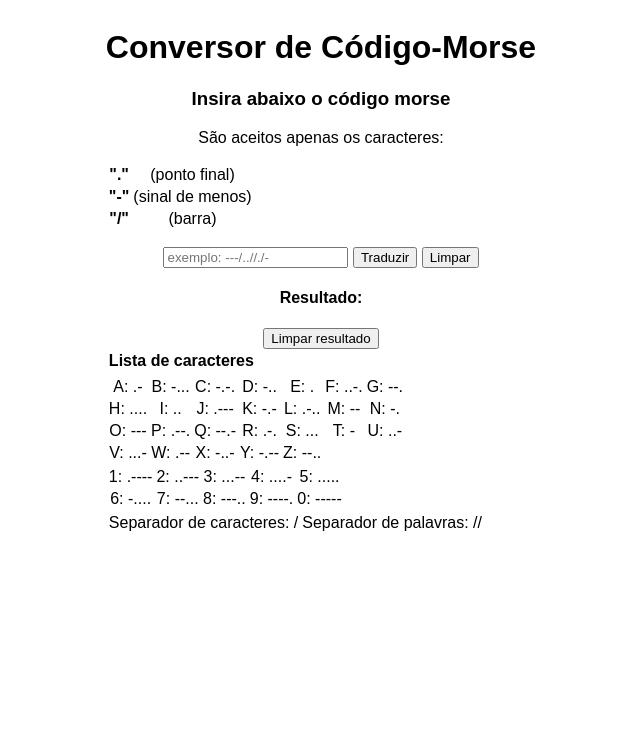
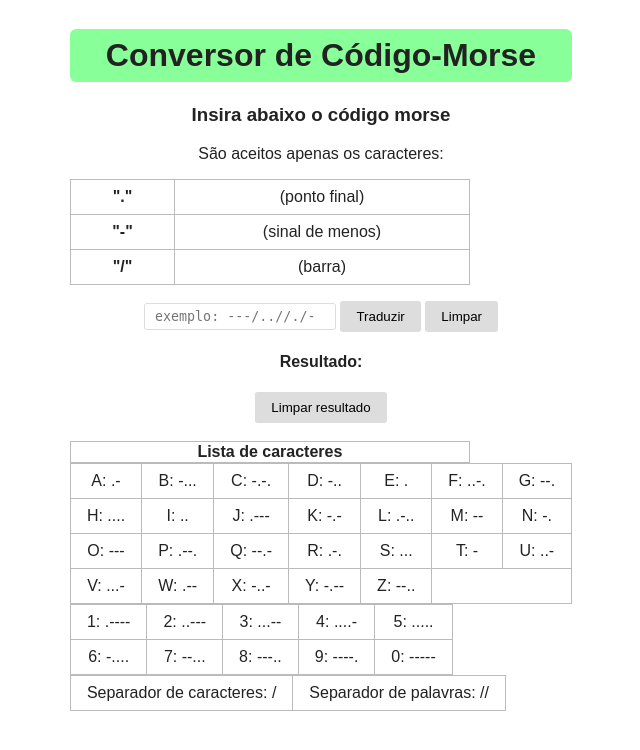
Before and after one commit to VicMCA/pyhon_morse_translator, a Flask app: template templates/index.html in a window 1280 px wide. Shown: the top 750 px of the page, without its empty margins (319-959 px from the left). Run offline with Flask 2, Linux system fonts and the light colour scheme; the template is opened without the code that fills it, so the values that code supplies are empty.

Commit message:
Progresso no CSS. Ainda nao concluido.

```diff
--- a/templates/index.html
+++ b/templates/index.html
@@ -5,7 +5,88 @@
     <meta http-equiv="X-UA-Compatible" content="IE=edge">
     <meta name="viewport" content="width=device-width, initial-scale=1.0">
     <title>Conversor de Morse para ASCII</title>
-    <link rel="stylesheet" href="{{ url_for('static', filename='css/main.css') }}">
+    <!-- <link rel="stylesheet" href="{{ url_for('static', filename='css/main.css') }}"> -->
+
+    <!-- Arquivo do CSS desabilitado por hora. O teste do CSS fica
+    mais rápido com as definições aqui no próprio HTML.
+
+    Após finalizado será enviado de volta para o arquivo main.css -->
+
+    <style>
+      body {
+        font-family: sans-serif;
+        font-size: 1rem;
+        display: flex;
+        flex-direction: column;
+        align-items: center;
+        text-align: center;
+        color: #222;
+      }
+
+      button {
+        background-color: #ddd;
+        border-style: none;
+        border-radius: 0.2em;
+        padding: .5rem 1rem;
+        transition: .2s ease;
+      }
+      button:hover {
+        background-color: #bbb;
+        transition: .1s ease;
+      }
+
+      .formulario input {
+        border-style: solid;
+        border-width: 1px;
+        border-color: #ddd;
+        border-radius: 0.2em;
+        padding: 5px 10px;
+        font-family: monospace;
+        transition: .4s ease;
+      }
+      .formulario input:focus,
+      .formulario textarea:focus,
+      .formulario select:focus {
+        border-color: #aaa;
+        border-width: 1px;
+        outline-offset: -4px !important;
+        outline-style: solid;
+        outline-width: 3px;
+        outline-color: #8f9;
+        transition: .2s ease;
+      }
+
+      .title {
+        background-color: #8f9;
+        border-style: none;
+        border-radius: 0.2em;
+        padding: .5rem 2rem;
+      }
+
+      .lista-caracteres,
+      .lista-caracteres tr,
+      .lista-caracteres td,
+      .container-tabelas,
+      .container-tabelas
+      .container-tabelas
+      .container-tabelas td,
+      .tabela-morse,
+      .tabela-morse th,
+      .tabela-morse td,
+      .tabela-morse tr {
+        border-style: solid;
+        border-radius: 0.2em;
+        border-color: #bbb;
+        border-width: 1px;
+        border-collapse: collapse;
+        padding: .5em 1em;
+      }
+      .lista-caracteres,
+      .container-tabelas {
+        width: 400px;
+      }
+
+    </style>
   </head>
   <body>
 
@@ -14,42 +95,58 @@
       <h1 class="title">Conversor de Código-Morse</h1>
 
       <form class="formulario" action="/" method="POST">
+
         <h3>Insira abaixo o código morse</h3>
+
         <p>São aceitos apenas os caracteres:<br>
           <table class="lista-caracteres">
+
             <tr>
               <td><strong>"."</strong></td>
               <td>(ponto final)</td>
             </tr>
+
             <tr>
               <td><strong>"-"</strong></td>
               <td>(sinal de menos)</td>
             </tr>
+
             <tr>
               <td><strong>"/"</strong></td>
               <td>(barra)</td>
             </tr>
+
           </table>
         </p>
+
         <input type="text" oninput="removerCaracteres()"
           id="codigo" name="codigo" required
           placeholder="exemplo: ---/..//./-">
         <button class="form_buttons" type="submit">Traduzir</button>
         <button class="form_buttons" type="reset">Limpar</button>
+
       </form>
 
+
       <div class="traducao">
+
         <h4 class="traducao-titulo">Resultado:</h4>
         <p class="resultado" id="resultado">{{ resultado }}</p>
         <button onclick="limparResultado()" >Limpar resultado</button>
+
       </div>
 
+
       <div class="informacoes-morse">
+        <br/>
         <table class="container-tabelas">
+
           <tr>
             <th>Lista de caracteres</th>
           </tr>
+
           <tr>
+
             <table class="tabela-morse" id="tabela-morse-letras">
               <tr>
                 <td>A: .-</td><td>B: -...</td><td>C: -.-.</td><td>D: -..</td>
@@ -66,6 +163,7 @@
                 <td>Y: -.--</td><td>Z: --..</td>
               </tr>
             </table>
+
             <table class="tabela-morse" id="tabela-morse-numeros">
               <tr>
                 <td>1: .----</td><td>2: ..---</td><td>3: ...--</td>
@@ -76,16 +174,22 @@
                 <td>9: ----.</td><td>0: -----</td>
               </tr>
             </table>
+
             <table class="tabela-morse" id="tabela-morse-espacos">
               <tr>
                 <td>Separador de caracteres: /</td>
                 <td>Separador de palavras: //</td>
               </tr>
             </table>
+
           </tr>
+
         </table>
+
       </div>
+
     </div>
+
 
     <script>
       function limparResultado() {
```
